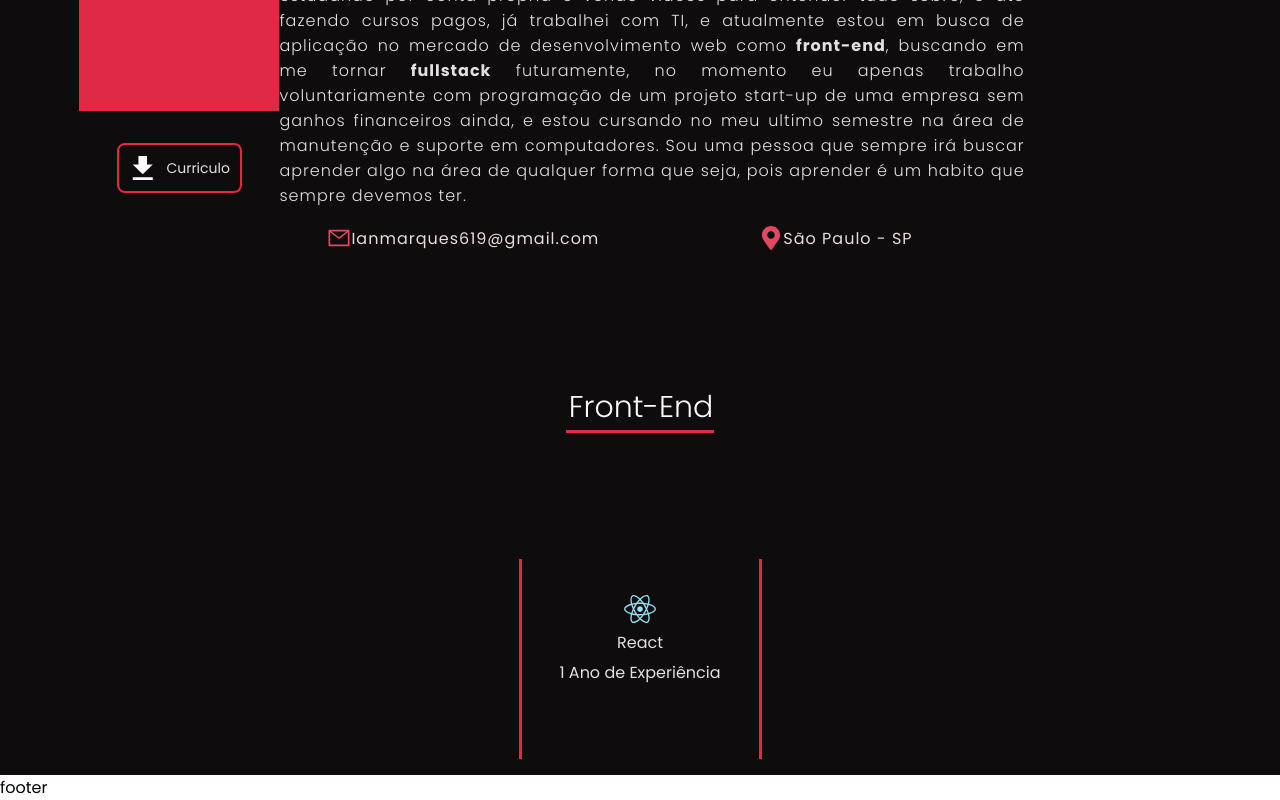
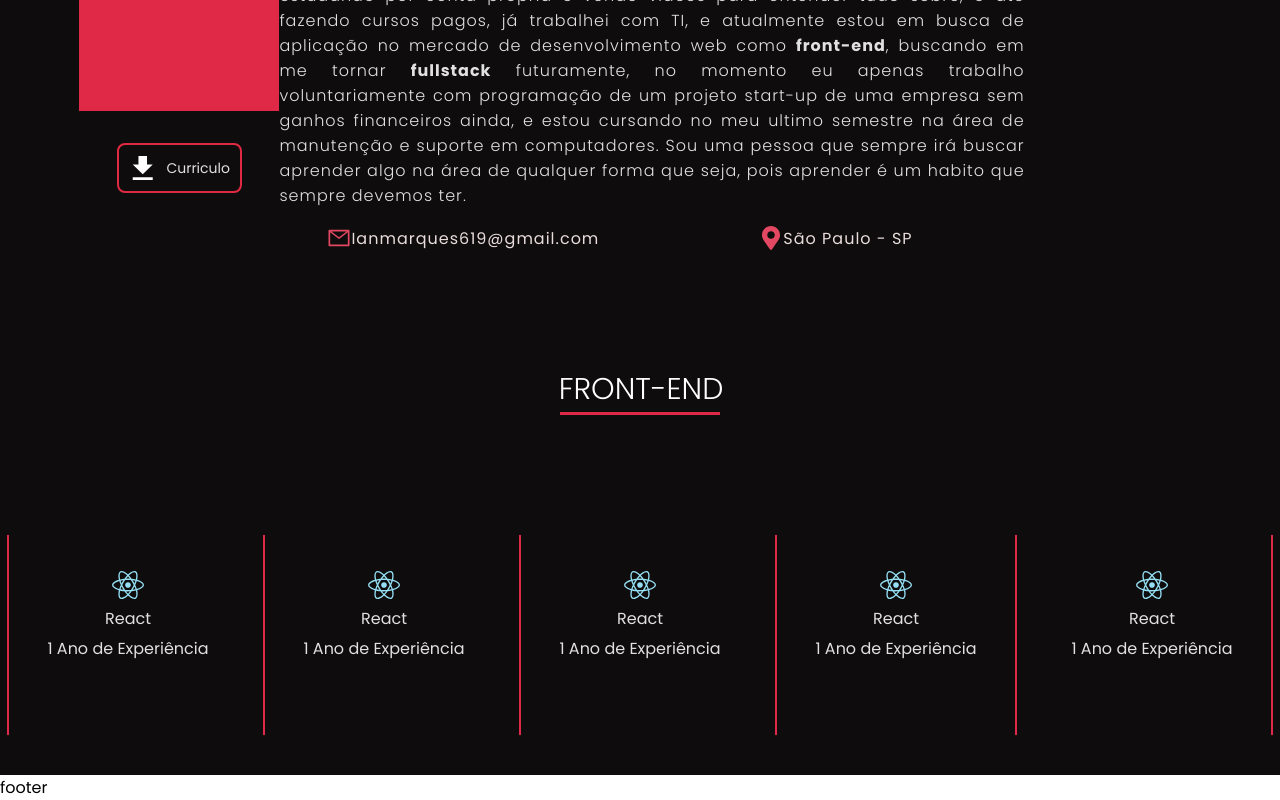
Before and after one commit to Ianvi1/Portfolio1.0, a React (Vite) app: page / in a window 1280 px wide. Shown: the part 905-1705 px from the top of the page. Built offline with nearby package versions, Linux system fonts and the light colour scheme.

Commit message:
ajustes na skills area

```diff
--- a/src/components/Skills.sass
+++ b/src/components/Skills.sass
@@ -8,25 +8,29 @@
   position: relative
   overflow: hidden
 
+
+.TextArea
+  display: flex
+  flex-direction: column
+  align-items: center
+  justify-content: center
+  position: absolute
+  margin-bottom: 18rem
+  h1
+    font-size: 30px
+    text-align: center
+    margin-left: 1px
+    text-transform: uppercase
+  .BarArea
+    background: #e02946
+    width: 160px
+    height: 3px
+
 .SkillsArea
   display: flex
   justify-content: center
   align-items: center
-  h1
-    font-size: 30px
-    text-align: center
-    margin-left: 1px
-  .BarArea
-    background: #e02946
-    width: 148px
-    height: 3px
-
-  .TextArea
-    display: flex
-    flex-direction: column
-    align-items: center
-    justify-content: center
-    width: 100%
+  flex-direction: row
 
   .IconsArea
     padding-top: 10rem
@@ -34,6 +38,7 @@
     flex-direction: column
     align-items: center
     position: relative
+
     p
       margin-top: 5px
       text-align: center
@@ -42,14 +47,14 @@
       color: #94dff3
       font-size: 32px
     .ColumnBarLeft
-      width: 3px
+      width: 2px
       height: 200px
       background: #e02946
       top: 50%
       position: absolute
       margin-left: 15rem
     .ColumnBarRight
-      width: 3px
+      width: 2px
       height: 200px
       background: #e02946
       top: 50%
--- a/src/components/Skills.tsx
+++ b/src/components/Skills.tsx
@@ -9,10 +9,29 @@ const SkillsPage = () => {
   return (
     <main>
       <div className='SkillsPage'>
-        <div className='SkillsArea'>
         <div className='TextArea'>
             <h1>Front-End</h1>
             <div className='BarArea'></div>
+            </div>
+        <div className='SkillsArea'>
+            <div className='IconsArea'>
+                <FaReact className='ReactIcon'/>
+                <p>React</p>
+                <p>1 Ano de Experiência</p>
+                <div className='ColumnBarRight'></div>
+            </div>
+            <div className='IconsArea'>
+                <FaReact className='ReactIcon'/>
+                <p>React</p>
+                <p>1 Ano de Experiência</p>
+                <div className='ColumnBarRight'></div>
+            </div>
+            <div className='IconsArea'>
+                <FaReact className='ReactIcon'/>
+                <p>React</p>
+                <p>1 Ano de Experiência</p>
+                <div className='ColumnBarRight'></div>
+            </div>
             <div className='IconsArea'>
                 <FaReact className='ReactIcon'/>
                 <p>React</p>
@@ -20,6 +39,11 @@ const SkillsPage = () => {
                 <div className='ColumnBarLeft'></div>
                 <div className='ColumnBarRight'></div>
             </div>
+            <div className='IconsArea'>
+                <FaReact className='ReactIcon'/>
+                <p>React</p>
+                <p>1 Ano de Experiência</p>
+                <div className='ColumnBarLeft'></div>
             </div>
           </div>
         </div>
```
Lines whose indentation alone changed are shown as unchanged.
